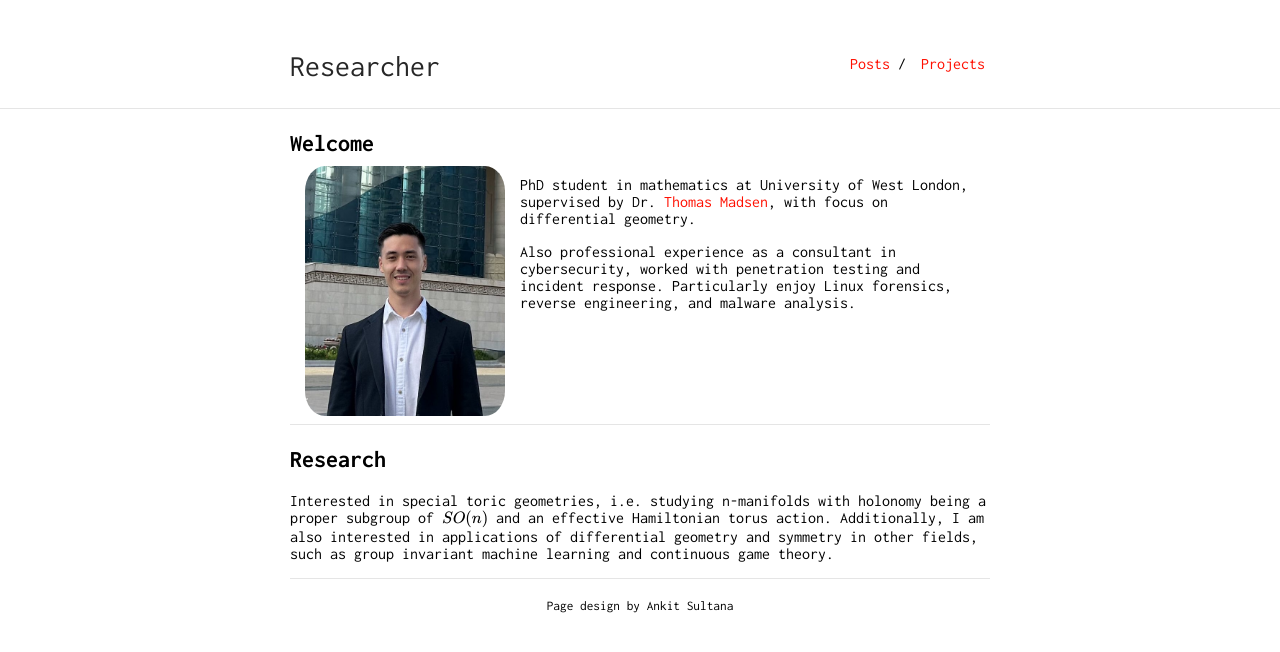
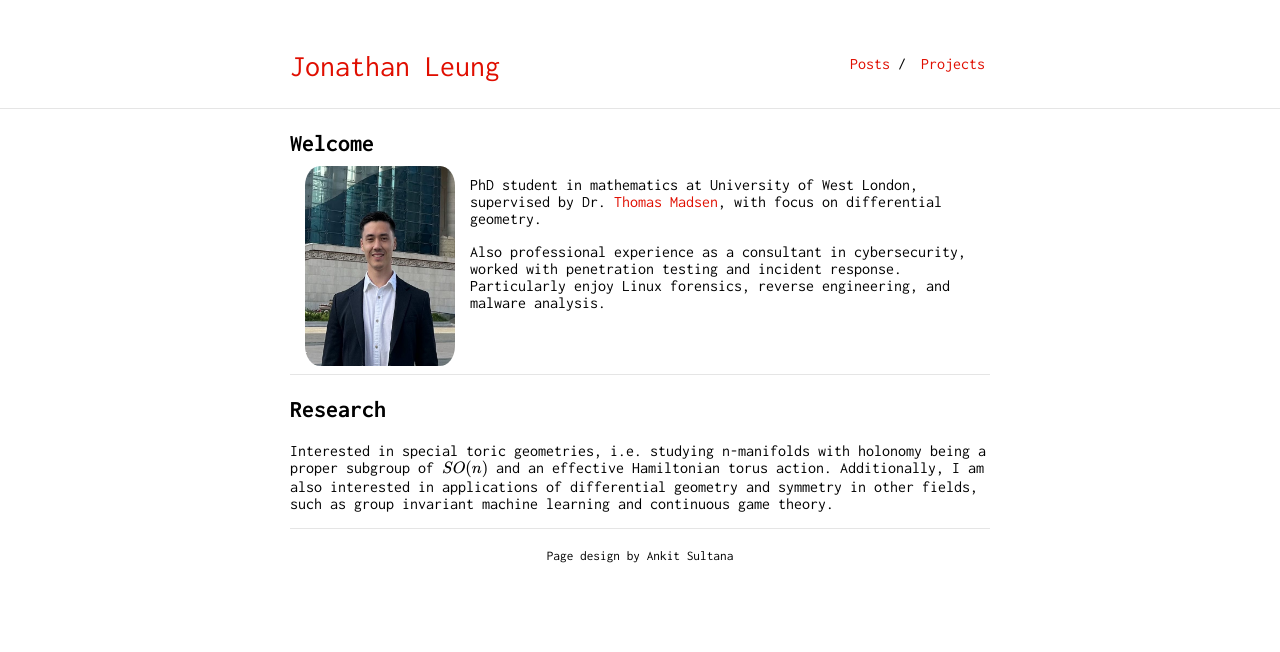
Before and after one commit to jleungs/jleungs.github.io, a Jekyll site: the page built from index.md, in a window 1280 px wide. Shown: the top 652 px of the page. Built offline with Jekyll 4.4.1, drawn with Linux system fonts in a browser that asks for light colours; formulas are drawn with MathJax 3; our own code applies the rules of GitHub Pages for plain Markdown files.

Commit message:
changed colors and img

```diff
--- a/_config.yml
+++ b/_config.yml
@@ -1,4 +1,4 @@
-title: Researcher
+title: Jonathan Leung
 url: "https://jleungs.github.io/"
 baseurl: "/"
 
--- a/_sass/_style.scss
+++ b/_sass/_style.scss
@@ -34,7 +34,7 @@ hr {
 
 #author-name {
     font-size: 30px;
-    color: #272727;
+    color: #E00E00;
     display: inline-block;
 }
 .navbar {
--- a/_sass/vars.scss
+++ b/_sass/vars.scss
@@ -2,9 +2,9 @@
  * Customization Variables
  */
 
-$accent: #FF0F00;
-$image-height: 250px;
-$image-width: 200px;
+$accent: #E00E00;
+$image-height: 200px;
+$image-width: 150px;
 
 /*
  * Build Variables, don't touch
```
